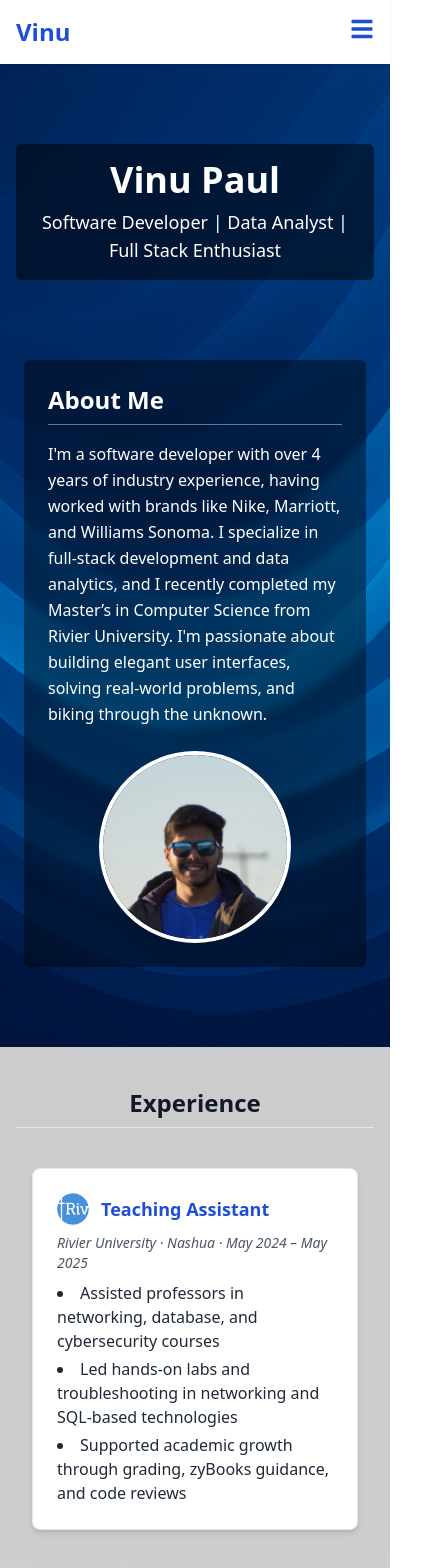
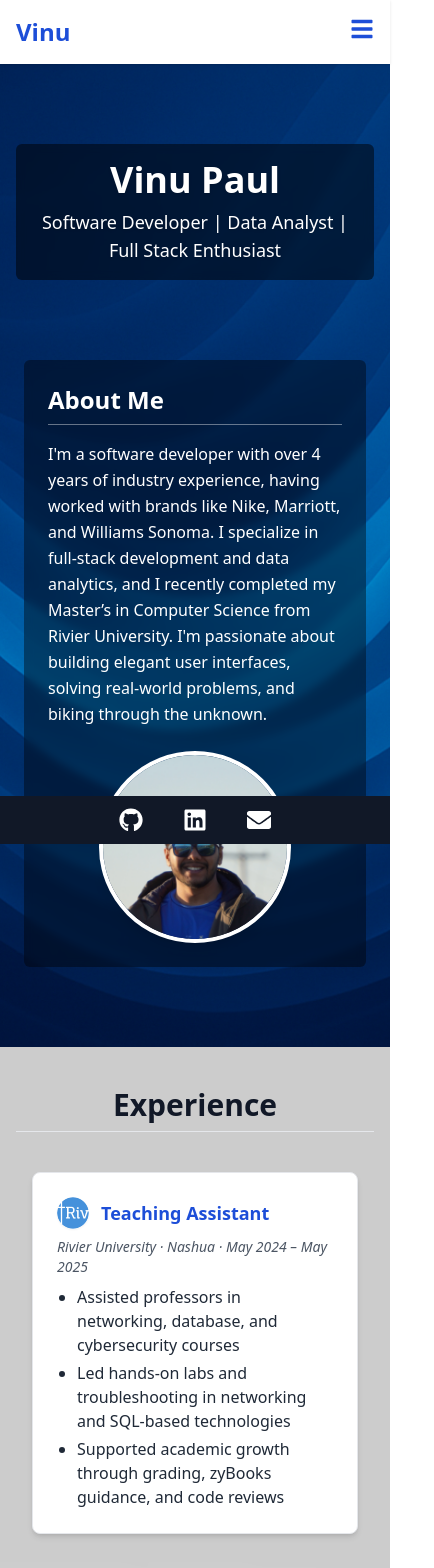
Before and after one commit to vinupaul/vinupaul.github.io, a React (Create React App) app: page / in a window 390 px wide. Shown: the top 1568 px of the page, 434 px wide, since content can reach past the window. Built offline with nearby package versions, Linux system fonts and the light colour scheme.

Commit message:
Final Update

```diff
--- a/src/App.js
+++ b/src/App.js
@@ -115,7 +115,7 @@ function App() {
   }, []);
 
   return (
-    <main className="text-gray-900 min-h-screen font-sans">
+<main className="text-gray-900 min-h-screen font-sans">
       <Toaster position="top-right" />
 
       {/* Navigation Bar */}
@@ -239,7 +239,7 @@ function App() {
       {/* Experience Section */}
       <section id="experience" className="scroll-mt-10 bg-[url('/public/images/experience-bg.png')] bg-no-repeat bg-cover bg-white py-10 px-4">
         <div className="max-w-6xl mx-auto">
-          <h2 className="text-2xl font-semibold mb-10 text-center border-b pb-2">Experience</h2>
+          <h2 className="text-3xl font-semibold mb-10 text-center border-b pb-2">Experience</h2>
 
           {/* Timeline wrapper */}
           <div className="relative">
@@ -263,7 +263,7 @@ function App() {
                       <h3 className="text-lg font-bold text-blue-700">{job.role}</h3>
                     </div>
                     <p className="text-sm text-gray-600 italic mb-2">{job.company} · {job.location} · {job.duration}</p>
-                    <ul className="list-disc list-inside text-gray-800 space-y-1">
+                    <ul className="list-disc list-outside pl-5 text-gray-800 space-y-1">
                       {job.bullets.map((point, idx) => (
                         <li key={idx}>{point}</li>
                       ))}
@@ -280,15 +280,15 @@ function App() {
       {/* Projects Section */}
       <section id="projects" className=" scroll-mt-10 bg-white bg-[url('/public/images/projects-bg.png')] bg-cover bg-center py-12 px-6">
         <div className="max-w-5xl mx-auto">
-          <h2 className="text-2xl font-semibold mb-6 border-b text-center pb-2">Projects</h2>
-          <div className="grid grid-cols-3 md:grid-cols-3 gap-6">
+          <h2 className="text-3xl font-semibold mb-6 border-b text-center pb-2">Projects</h2>
+          <div className="grid grid-cols-1 sm:grid-cols-2 md:grid-cols-3 gap-6">
             <motion.div
               whileHover={{ scale: 1.02 }}
               className="bg-gray-100 p-6 rounded-xl shadow-sm transition"
             >
               <h3 className="text-xl font-semibold mb-2">Climate Change Simulator</h3>
               <p className="text-gray-700">
-                An interactive educational web app that visualizes how daily actions affect global climate metrics.
+                A responsive web app built using HTML, CSS, JavaScript, and Chart.js to help users understand how daily habits affect global climate indicators. Features include an interactive quiz, CO2 action tracker, rotating climate facts, and data visualizations that show simulated impacts of user decisions. Hosted on a university server for educational use.
               </p>
             </motion.div>
 
@@ -298,26 +298,32 @@ function App() {
             >
               <h3 className="text-xl font-semibold mb-2">Portfolio Website</h3>
               <p className="text-gray-700">
-                Gives an insight of my resume in detail              </p>
+                A visually engaging React-based portfolio website that highlights my skills, projects, and experience. Features include dynamic animations with Framer Motion, contact form integrated with Google Sheets and confirmation emails, mobile-responsive design, and smooth scrolling between sections. Deployed on GitHub Pages.
+              </p>
             </motion.div>
-
 
             <motion.div
               whileHover={{ scale: 1.02 }}
               className="bg-gray-100 p-6 rounded-xl shadow-sm transition"
             >
-              <h3 className="text-xl font-semibold mb-2">Satellite onboard software lifecycle non-conformances analysis </h3>
+              <h3 className="text-xl font-semibold mb-2">Satellite Software Non-Conformance Analysis</h3>
               <p className="text-gray-700">
-                Using the MapReduce Algorithm on a SaaS that efficiently processes over 200 terabytes of Big Data, and extending it to PaaS which simplifies and streamlines large-scale data processing for long-term convenience. Tools used: JAVA, Apache Hadoop, AWS and Tableau              </p>
+                Developed a scalable big data pipeline using MapReduce on AWS EMR to analyze satellite onboard software non-conformances. Processed over 200 TB of logs to identify recurring issues and reduce debug time by 60%. Visualized trends using Tableau dashboards. Enhanced for PaaS environments to ensure long-term maintainability.
+              </p>
             </motion.div>
           </div>
+
         </div>
       </section>
 
       {/* Skills Section */}
       <section id="skills" className="scroll-mt-2 py-16 px-4 bg-[url('/public/images/skills-bg.png')] bg-no-repeat bg-cover">
         <div className="max-w-6xl mx-auto text-center">
-          <h2 className="text-3xl font-bold mb-8 border-b-2 border-white text-white inline-block pb-2">Skills</h2>
+        {/* <h2 className="text-4xl text-white font-semibold text-center mb-6 pb-2 border-b-4 border-blue-400 inline-block mx-auto w-fit tracking-widest">
+  Skills
+</h2> */}
+          <h2 className="text-3xl font-semibold text-white mb-10 text-center border-b mx-auto pb-2">Skills</h2>
+
 
           {/* Frontend Skills */}
           <div className="mb-10">
@@ -406,8 +412,9 @@ function App() {
         ref={contactRef}
         className="scroll-mt-2 py-16 px-4 bg-[url('/public/images/contact-bg.png')] bg-cover bg-center text-white"
       >
-        <div className="max-w-6xl mx-auto">
-          <h2 className="text-4xl font-extrabold text-center mb-6 tracking-widest">Contact</h2>
+        <div className="max-w-6xl mx-auto text-center">
+        <h2 className="text-3xl font-semibold text-white mb-10 text-center border-b mx-auto pb-2">Contact</h2>
+
 
           <p className="text-center text-gray-300 mb-4 max-w-2xl mx-auto">
             I'm currently seeking internship or full time opportunities. If you have a position that aligns with my skills feel free to reach out. I’ll do my best to get back to you!
@@ -562,15 +569,32 @@ function App() {
 
 
 
-      {/* Social Sidebar */}
-      {showSidebar && (
-        <div className="fixed bottom-6 left-4 z-50 hidden sm:flex flex-col items-center gap-5 text-white text-3xl">
-          <a href="https://github.com/vinupaul" target="_blank" rel="noopener noreferrer" className="hover:text-blue-400 transition-transform hover:scale-110" title="GitHub"><FaGithub /></a>
-          <a href="https://linkedin.com/in/vinupaul" target="_blank" rel="noopener noreferrer" className="hover:text-blue-400 transition-transform hover:scale-110" title="LinkedIn"><FaLinkedin /></a>
-          <a href="mailto:vpaul@rivier.edu" className="hover:text-blue-400 transition-transform hover:scale-110" title="Email Me"><FaEnvelope /></a>
-          <div className="w-px h-16 bg-white/30 mt-1"></div>
-        </div>
-      )}
+      {/* Social Sidebar for larger screens */}
+      <div className="hidden sm:flex fixed bottom-6 left-4 z-50 flex-col items-center gap-5 text-white text-3xl">
+        <a href="https://github.com/vinupaul" target="_blank" rel="noopener noreferrer" className="hover:text-blue-400 transition-transform hover:scale-110" title="GitHub"><FaGithub /></a>
+        <a href="https://linkedin.com/in/vinupaul" target="_blank" rel="noopener noreferrer" className="hover:text-blue-400 transition-transform hover:scale-110" title="LinkedIn"><FaLinkedin /></a>
+        <a href="mailto:vpaul@rivier.edu" className="hover:text-blue-400 transition-transform hover:scale-110" title="Email"><FaEnvelope /></a>
+        <div className="w-px h-16 bg-white/30 mt-1"></div>
+      </div>
+
+      {/* Social Bar for small screens */}
+      <div className="sm:hidden fixed bottom-0 left-0 right-0 z-50 bg-gray-900 flex justify-center gap-10 py-3 text-white text-2xl">
+        <a href="https://github.com/vinupaul" target="_blank" rel="noopener noreferrer" title="GitHub"><FaGithub /></a>
+        <a href="https://linkedin.com/in/vinupaul" target="_blank" rel="noopener noreferrer" title="LinkedIn"><FaLinkedin /></a>
+        <a href="mailto:vpaul@rivier.edu" title="Email"><FaEnvelope /></a>
+      </div>
+
+
+      <motion.footer
+        initial={{ opacity: 0, y: 20 }}
+        animate={{ opacity: 1, y: 0 }}
+        transition={{ duration: 0.5 }}
+        className="bg-gray-900 text-white text-center text-sm py-4"
+      >
+        © {new Date().getFullYear()} Vinu Paul. All rights reserved.
+      </motion.footer>
+
+
 
     </main>
   );
```
